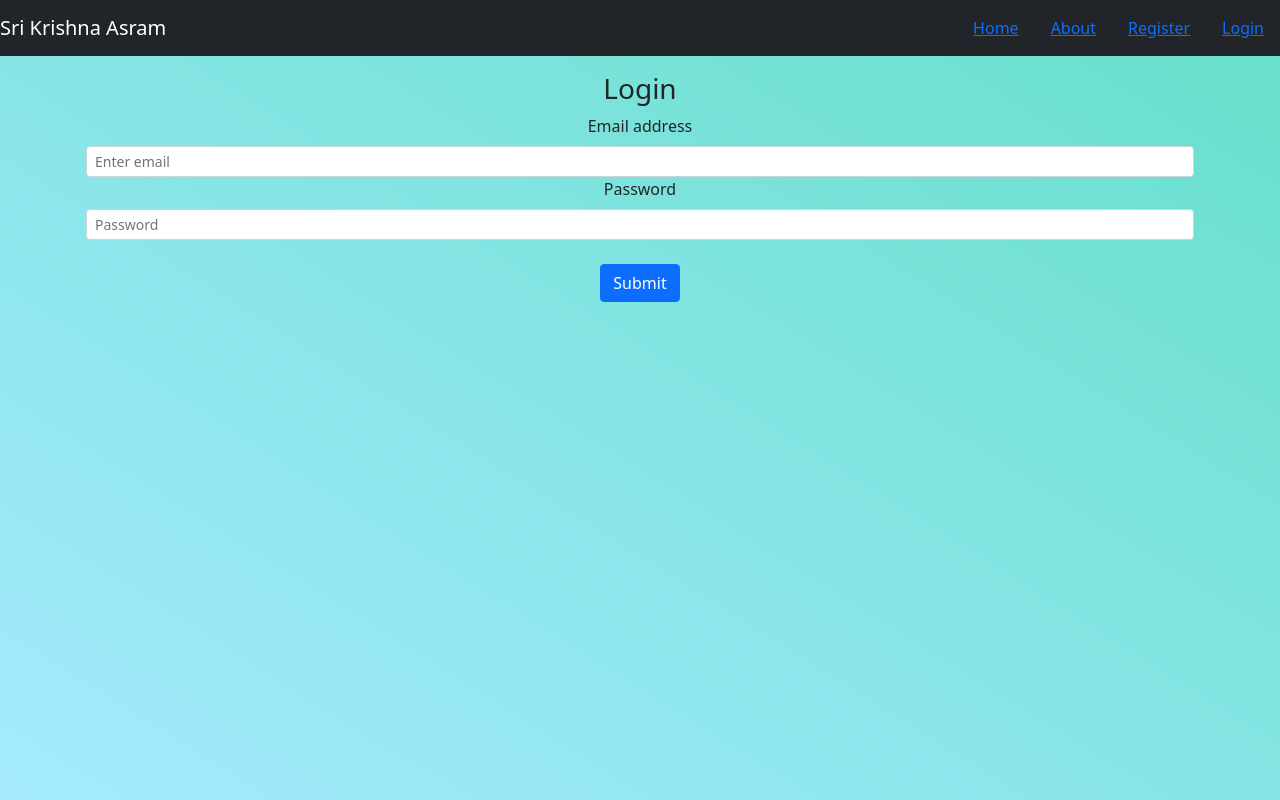
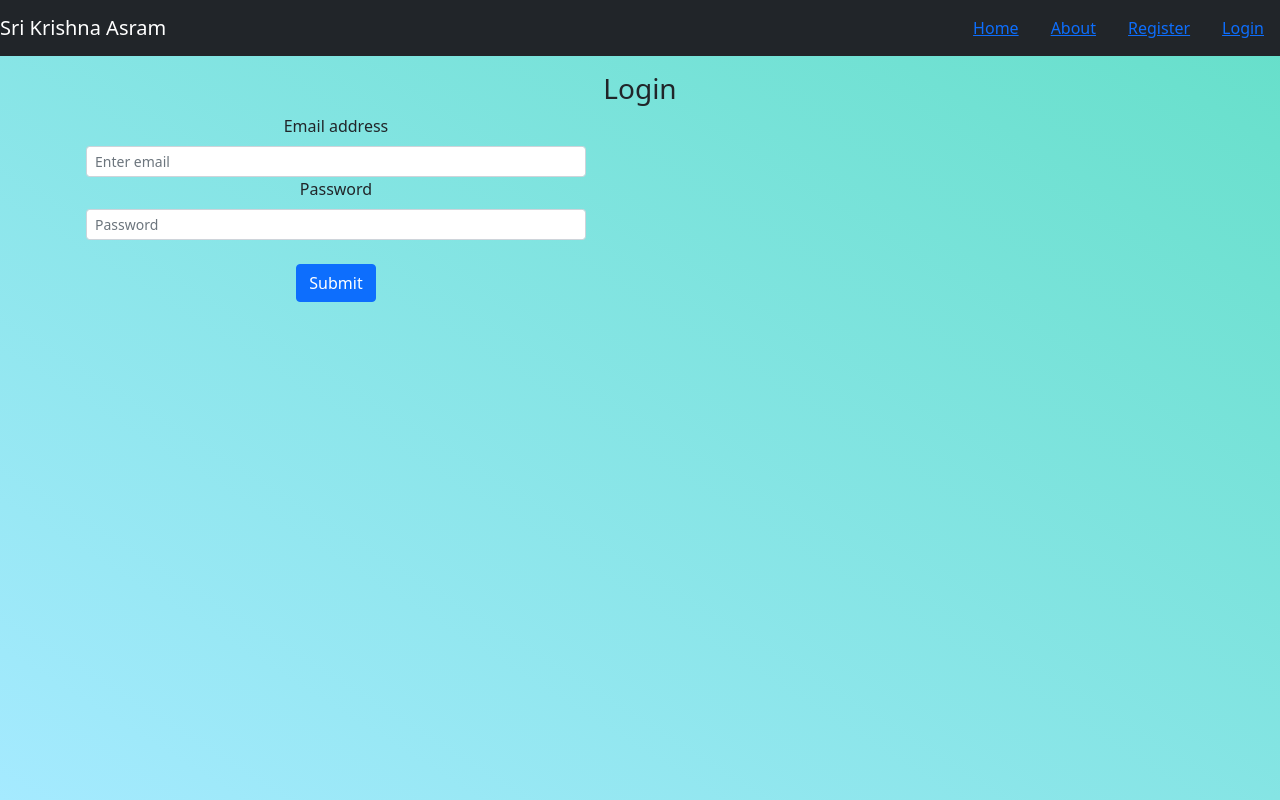
Before and after one commit to NithyaGR/slokas, a React (Create React App) app in the folder front-end/: page /login in a window 1280 px wide. Built offline with nearby package versions, Linux system fonts and the light colour scheme.

Commit message:
Added a div to make the input field to look smaller

```diff
--- a/front-end/src/pages/Login/Login.css
+++ b/front-end/src/pages/Login/Login.css
@@ -1,5 +1,5 @@
 
-.loginForm{
+/* .loginForm{
 
     width: 350px;
     height: 220px;
@@ -15,15 +15,19 @@
     backdrop-filter: blur(20px);
     align-items: center;
     /* justify-content: center; */
-    display: flex;
+    /*display: flex;
     flex-direction: column;
     padding-left: 5px;
     padding-right: 5px;
     padding-top: 20px;
-}
+} */
 /* #inputEmail{
     width: 400px;
 }
 #inputPassword{
     width: 400px;
 } */
+.login{
+    width: 500px;
+
+}
--- a/front-end/src/pages/Login/Login.js
+++ b/front-end/src/pages/Login/Login.js
@@ -77,6 +77,7 @@ render(){
         <Container className="w-100 p-3">
         <div>
             <h3>Login</h3>
+            <div className='login'>
             <Form>
                 <Form.Group controlId="formBasicEmail">
                     <Form.Label>Email address</Form.Label>
@@ -92,6 +93,7 @@ render(){
                     Submit
                 </Button>
                 </Form>
+                </div>
         </div>
         </Container>
 
```
